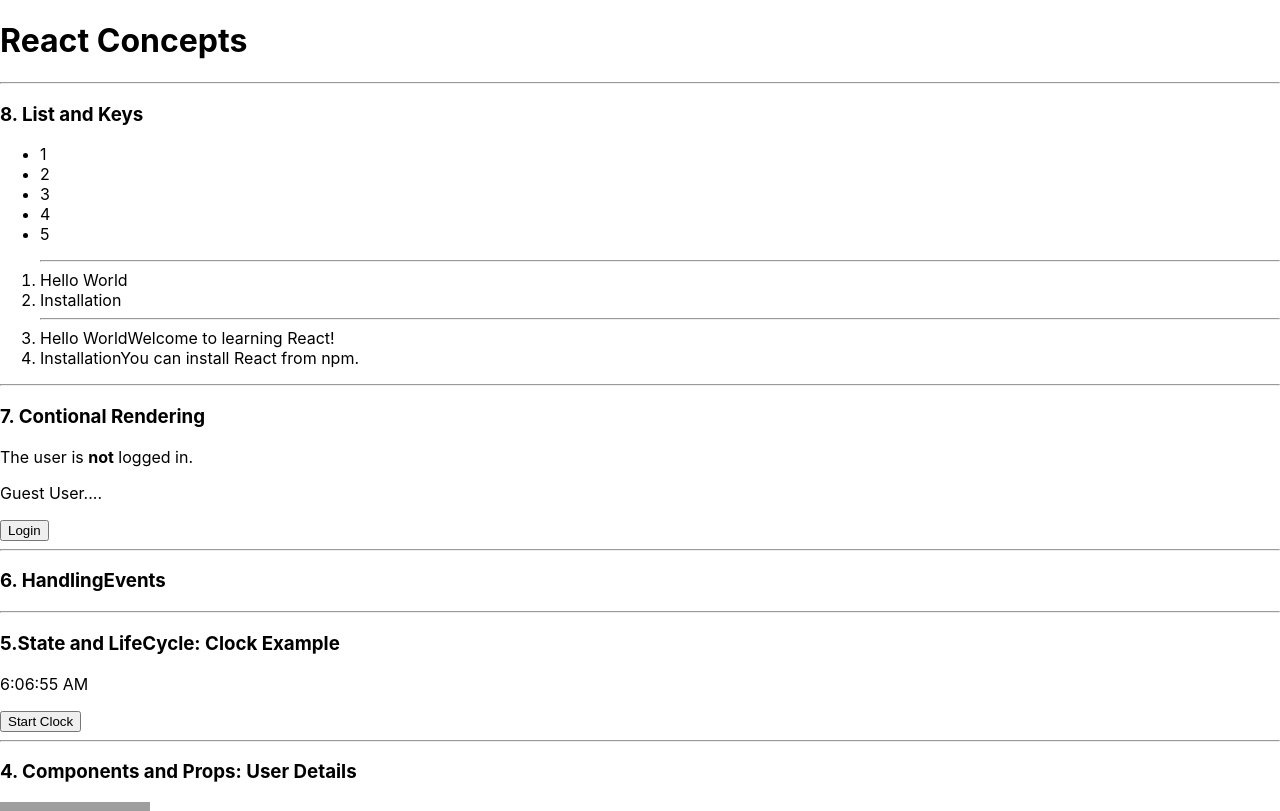
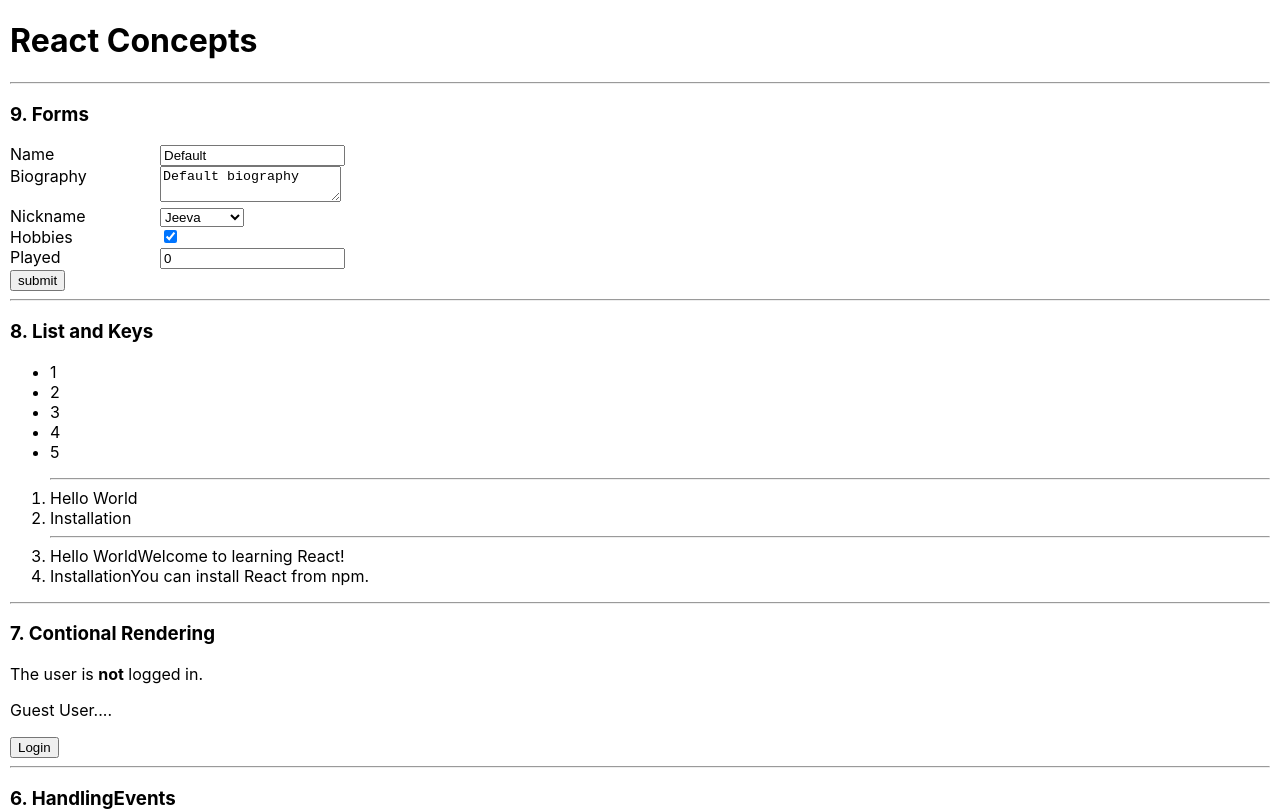
Before and after one commit to jeevanathg/react-concepts, a React (Create React App) app: page / in a window 1280 px wide. Shown: the top 811 px of the page. Built offline with nearby package versions, Linux system fonts and the light colour scheme; grey boxes are pictures that could not be loaded.

Commit message:
Main Concepts: 9. Forms

```diff
--- a/src/App.js
+++ b/src/App.js
@@ -2,6 +2,7 @@
 import HandlingEvents from "./mainConcepts/HandlingEvents";
 import ContionalRendering from "./mainConcepts/ConditionalRendering";
 import ListandKeys from "./mainConcepts/ListAndKeys";
+import Forms from "./mainConcepts/Forms";
 
 const userData = {
   firstname: "Jeevanath",
@@ -25,6 +26,7 @@
   return (
     <>
       <h1>React Concepts</h1>
+      <Forms />
       <ListandKeys />
       <ContionalRendering />
       <HandlingEvents />
--- a/src/index.css
+++ b/src/index.css
@@ -1,13 +1,18 @@
 body {
-  margin: 0;
-  font-family: -apple-system, BlinkMacSystemFont, 'Segoe UI', 'Roboto', 'Oxygen',
-    'Ubuntu', 'Cantarell', 'Fira Sans', 'Droid Sans', 'Helvetica Neue',
+  margin: 0 10px;
+  font-family: -apple-system, BlinkMacSystemFont, "Segoe UI", "Roboto", "Oxygen",
+    "Ubuntu", "Cantarell", "Fira Sans", "Droid Sans", "Helvetica Neue",
     sans-serif;
   -webkit-font-smoothing: antialiased;
   -moz-osx-font-smoothing: grayscale;
 }
 
 code {
-  font-family: source-code-pro, Menlo, Monaco, Consolas, 'Courier New',
+  font-family: source-code-pro, Menlo, Monaco, Consolas, "Courier New",
     monospace;
 }
+label {
+  width: 150px;
+  display: inline-block;
+  vertical-align: top;
+}
--- /dev/null
+++ b/src/mainConcepts/Forms.jsx
@@ -0,0 +1,106 @@
+const { Component } = require("react");
+
+class Forms extends Component {
+  constructor(props) {
+    super(props);
+    this.state = {
+      username: "Default",
+      biography: "Default biography",
+      nickname: "Jeeva",
+      hobbies: true,
+      played: 0,
+    };
+    this.handleChange = this.handleChange.bind(this);
+    this.handleSubmit = this.handleSubmit.bind(this);
+  }
+  handleChange(event) {
+    const target = event.target;
+    const value = target.type === "checkbox" ? target.checked : target.value;
+    const name = target.name;
+    this.setState({
+      [name]: value,
+    });
+    console.log("handleChange ::::::::::", this.state.username);
+  }
+  handleSubmit(event) {
+    console.log("handleSubmit ::::::::::", this.state.username);
+    alert(
+      "Username: " +
+        this.state.username +
+        " Biography: " +
+        this.state.biography +
+        " Nickname: " +
+        this.state.nickname +
+        " Hobbies: " +
+        this.state.hobbies +
+        " Played: " +
+        this.state.played
+    );
+    event.PreventDefault();
+  }
+  render() {
+    return (
+      <div>
+        <hr />
+        <h3>9. Forms</h3>
+        <form onSubmit={this.handleSubmit}>
+          <label htmlFor="username">Name</label>
+          <input
+            type="text"
+            id="username"
+            name="username"
+            value={this.state.username}
+            onChange={this.handleChange}
+          />
+
+          <br />
+          <label htmlFor="biography">Biography</label>
+          <textarea
+            id="biography"
+            name="biography"
+            value={this.state.biography}
+            onChange={this.handleChange}
+          />
+
+          <br />
+          <label htmlFor="nickname">Nickname </label>
+          <select
+            id="nickname"
+            name="nickname"
+            value={this.state.nickname}
+            onChange={this.handleChange}
+          >
+            <option value="Jeevanath">Jeevanath</option>
+            <option value="Jeeva">Jeeva</option>
+            <option value="Jeeves">Jeeves</option>
+            <option value="Jeevan">Jeevan</option>
+          </select>
+
+          <br />
+          <label htmlFor="hobbies">Hobbies</label>
+          <input
+            id="hobbies"
+            name="hobbies"
+            type="checkbox"
+            checked={this.state.hobbies}
+            onChange={this.handleChange}
+          />
+
+          <br />
+          <label htmlFor="played">Played</label>
+          <input
+            id="played"
+            name="played"
+            type="number"
+            value={this.state.played}
+            onChange={this.handleChange}
+          />
+          <br />
+          <input type="submit" value="submit" />
+        </form>
+      </div>
+    );
+  }
+}
+
+export default Forms;
```
